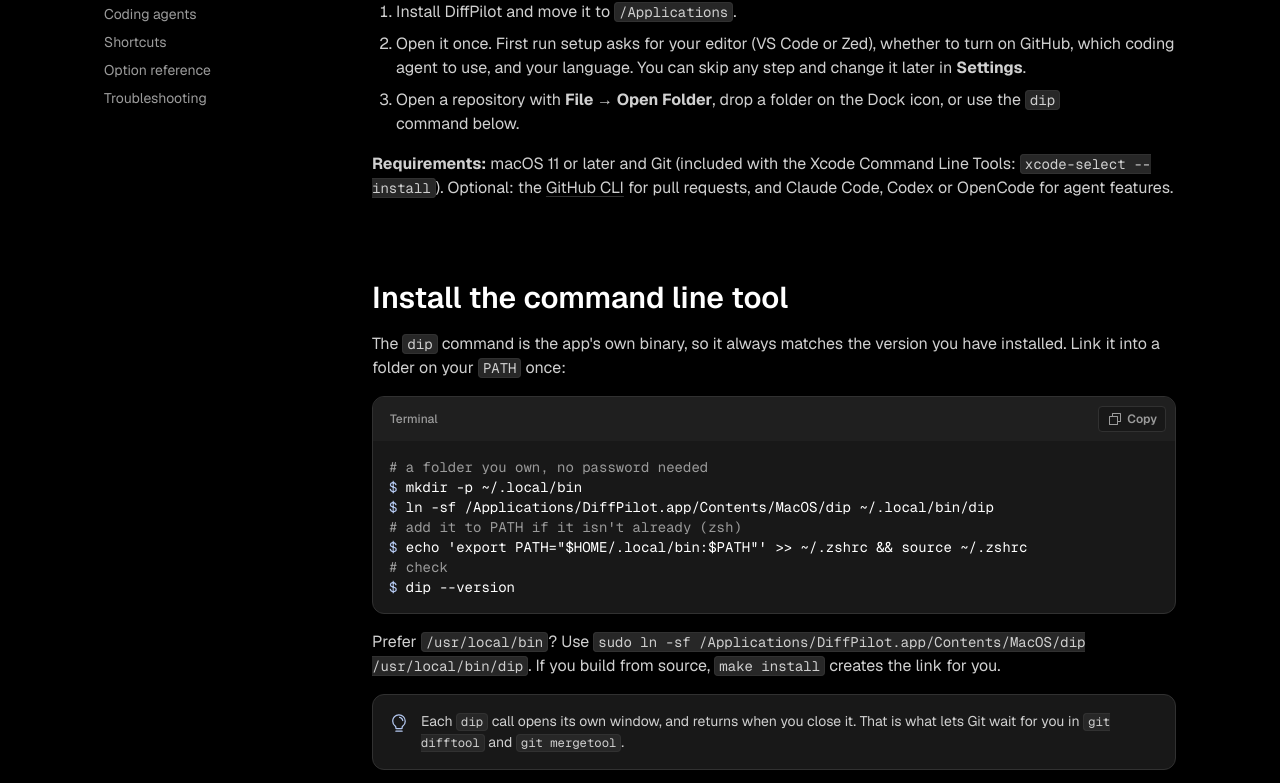
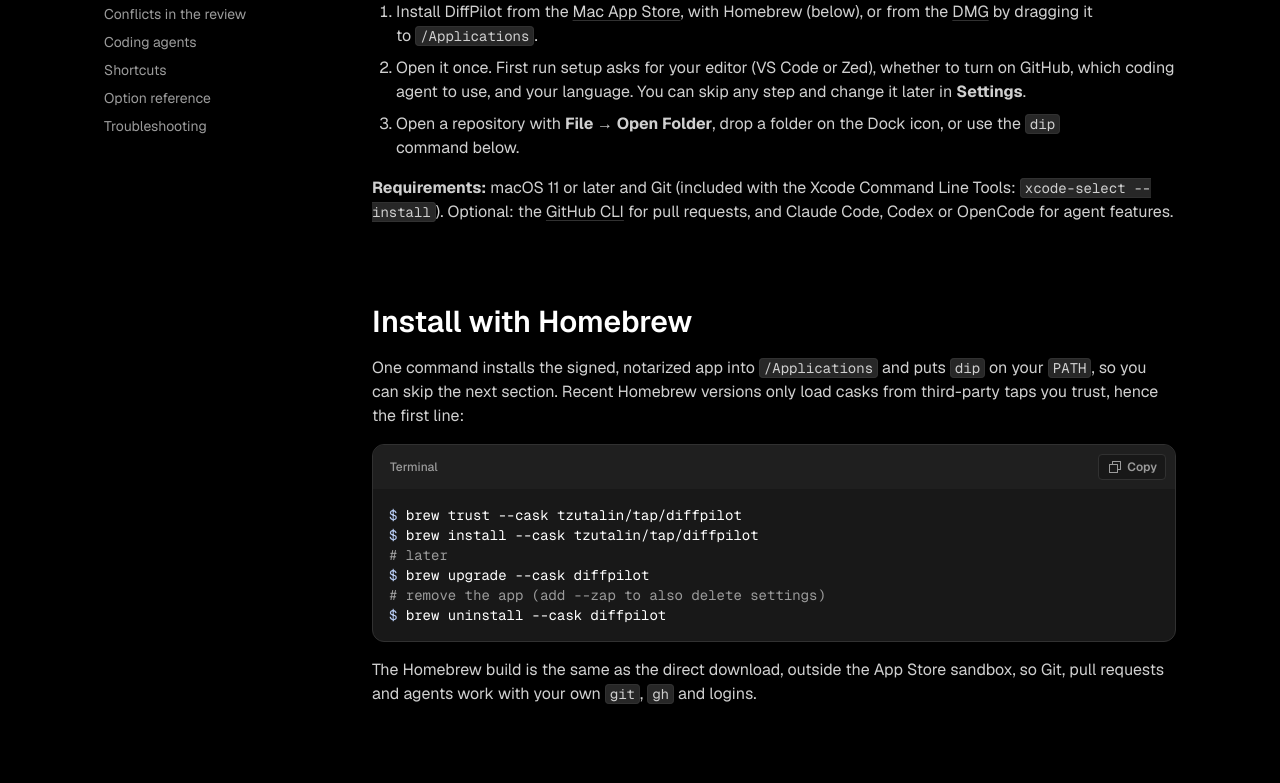
Before and after one commit to tzutalin/DiffPilot, a plain HTML site: page docs.html in a window 1280 px wide. Shown: the part 424-1207 px from the top of the page. Drawn offline with Linux system fonts and the light colour scheme.

Commit message:
site: install with Homebrew, link the 0.1.3 DMG and App Store listing
Co-Authored-By: Claude Opus 5.5 <noreply@anthropic.com>

```diff
--- a/docs.html
+++ b/docs.html
@@ -37,6 +37,7 @@
 <div class="wrap doc-grid">
   <aside class="toc body-6" aria-label="On this page">
     <a href="#start">Get started</a>
+    <a href="#homebrew">Install with Homebrew</a>
     <a href="#install-cli">Install the CLI</a>
     <a href="#cli">Command line</a>
     <a href="#local">Local changes</a>
@@ -61,14 +62,25 @@
 
     <h2 id="start" class="heading-4">Get started</h2>
     <ol>
-      <li>Install DiffPilot and move it to <code>/Applications</code>.</li>
+      <li>Install DiffPilot from the <a href="https://apps.apple.com/app/id6834689259">Mac App Store</a>, with Homebrew (below), or from the <a href="https://github.com/tzutalin/DiffPilot/releases/latest">DMG</a> by dragging it to <code>/Applications</code>.</li>
       <li>Open it once. First run setup asks for your editor (VS Code or Zed), whether to turn on GitHub, which coding agent to use, and your language. You can skip any step and change it later in <strong>Settings</strong>.</li>
       <li>Open a repository with <strong>File → Open Folder</strong>, drop a folder on the Dock icon, or use the <code>dip</code> command below.</li>
     </ol>
     <p><strong>Requirements:</strong> macOS 11 or later and Git (included with the Xcode Command Line Tools: <code>xcode-select --install</code>). Optional: the <a href="https://cli.github.com/">GitHub CLI</a> for pull requests, and Claude Code, Codex or OpenCode for agent features.</p>
 
+    <h2 id="homebrew" class="heading-4">Install with Homebrew</h2>
+    <p>One command installs the signed, notarized app into <code>/Applications</code> and puts <code>dip</code> on your <code>PATH</code>, so you can skip the next section. Recent Homebrew versions only load casks from third-party taps you trust, hence the first line:</p>
+    <div class="code"><div class="bar caption-4"><span>Terminal</span><button class="copy" type="button" data-copy="d-brew"><span class="i i-sm" style="--src:url(assets/icons/copy.svg)"></span><span class="label">Copy</span></button></div>
+<pre id="d-brew"><span class="p">$ </span>brew trust --cask tzutalin/tap/diffpilot
+<span class="p">$ </span>brew install --cask tzutalin/tap/diffpilot
+<span class="c"># later</span>
+<span class="p">$ </span>brew upgrade --cask diffpilot
+<span class="c"># remove the app (add --zap to also delete settings)</span>
+<span class="p">$ </span>brew uninstall --cask diffpilot</pre></div>
+    <p>The Homebrew build is the same as the direct download, outside the App Store sandbox, so Git, pull requests and agents work with your own <code>git</code>, <code>gh</code> and logins.</p>
+
     <h2 id="install-cli" class="heading-4">Install the command line tool</h2>
-    <p>The <code>dip</code> command is the app's own binary, so it always matches the version you have installed. Link it into a folder on your <code>PATH</code> once:</p>
+    <p>Installed from the App Store or the DMG? The <code>dip</code> command is the app's own binary, so it always matches the version you have installed. Link it into a folder on your <code>PATH</code> once:</p>
     <div class="code"><div class="bar caption-4"><span>Terminal</span><button class="copy" type="button" data-copy="d-install"><span class="i i-sm" style="--src:url(assets/icons/copy.svg)"></span><span class="label">Copy</span></button></div>
 <pre id="d-install"><span class="c"># a folder you own, no password needed</span>
 <span class="p">$ </span>mkdir -p ~/.local/bin
```
Also changed, not shown: index.html (+5 -2 lines).
